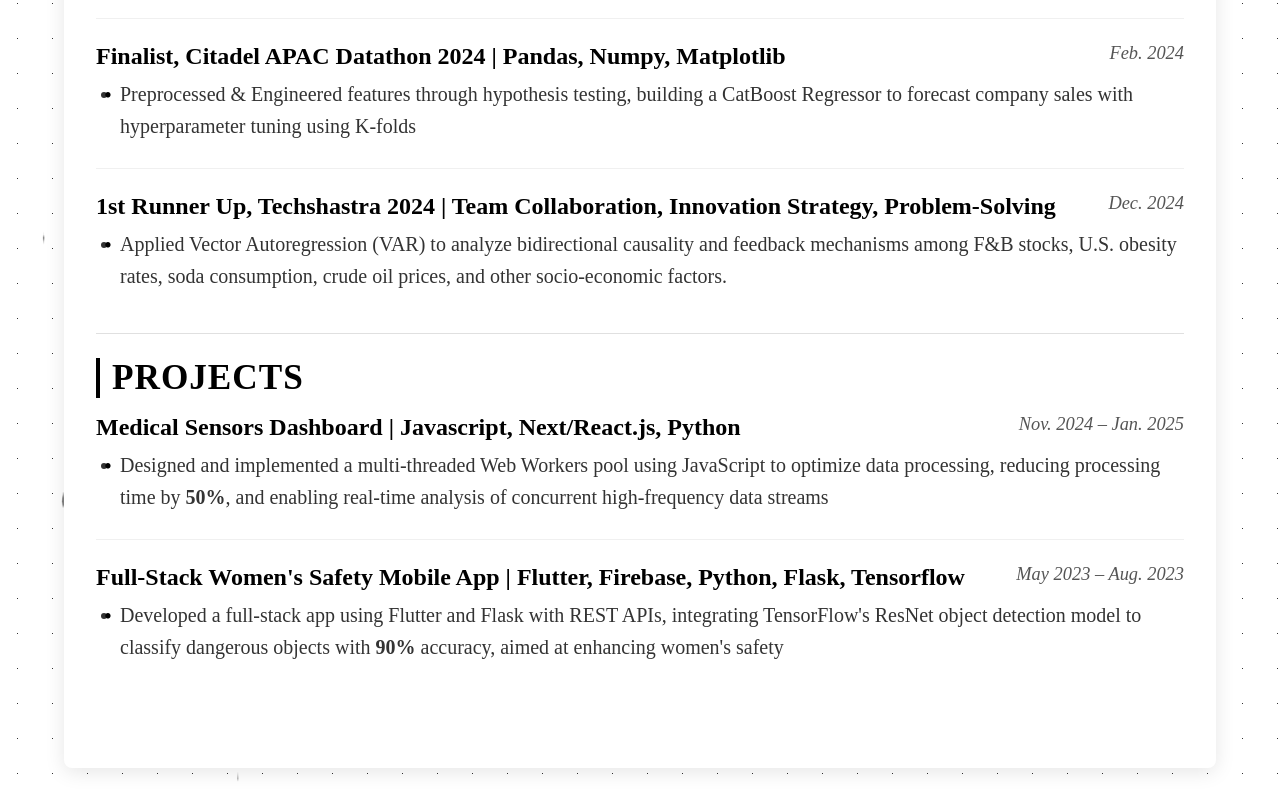
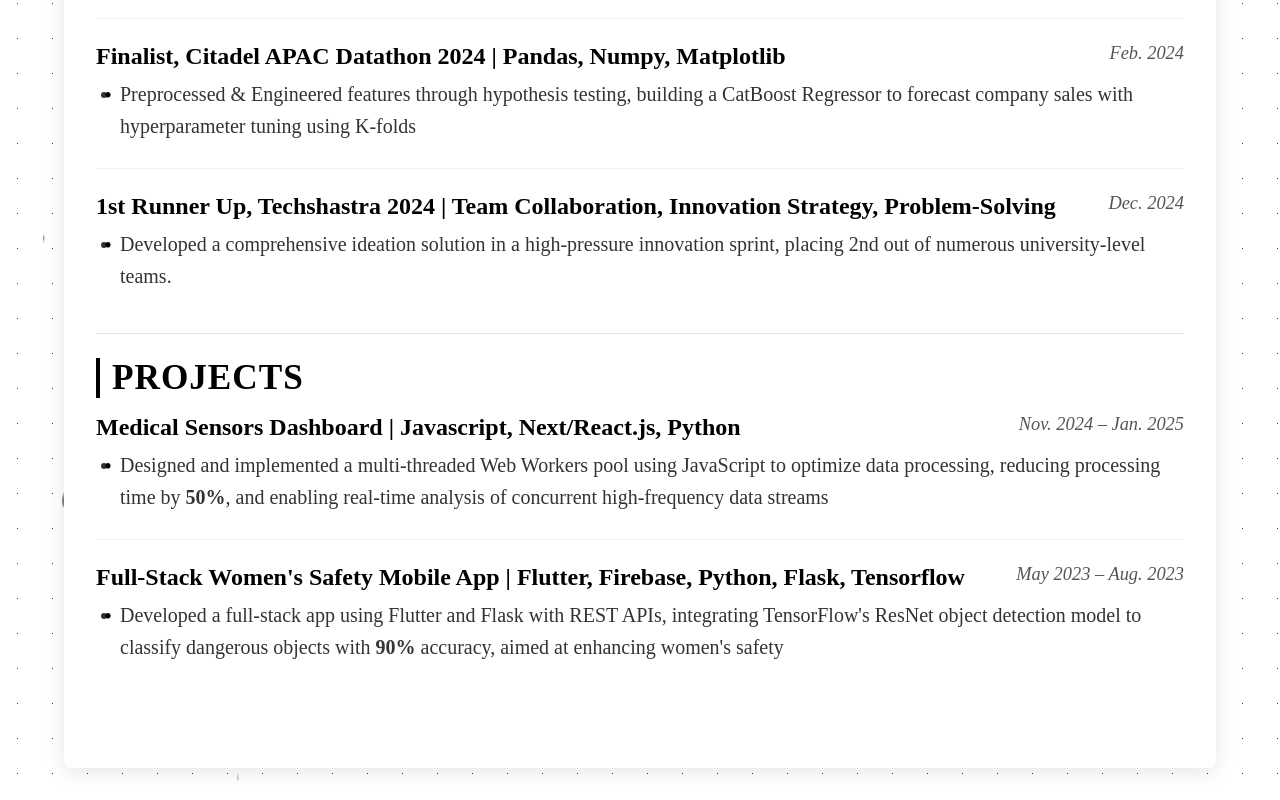
Before and after one commit to harshjindall/sde, a React (Create React App) app: page /experience in a window 1280 px wide. Shown: the part 1869-2669 px from the top of the page. Built offline with nearby package versions, Linux system fonts and the light colour scheme.

Commit message:
Update ExperiencePage.js

```diff
--- a/src/MyComponents/ExperiencePage.js
+++ b/src/MyComponents/ExperiencePage.js
@@ -147,7 +147,7 @@ const ExperiencePage = () => {
                 <span className="resume-date">Dec. 2024</span>
               </div>
               <ul className="resume-item-details">
-                <li>Applied Vector Autoregression (VAR) to analyze bidirectional causality and feedback mechanisms among F&B stocks, U.S. obesity rates, soda consumption, crude oil prices, and other socio-economic factors.</li>
+                <li>Developed a comprehensive ideation solution in a high-pressure innovation sprint, placing 2nd out of numerous university-level teams.</li>
               </ul>
             </div>
 
```
